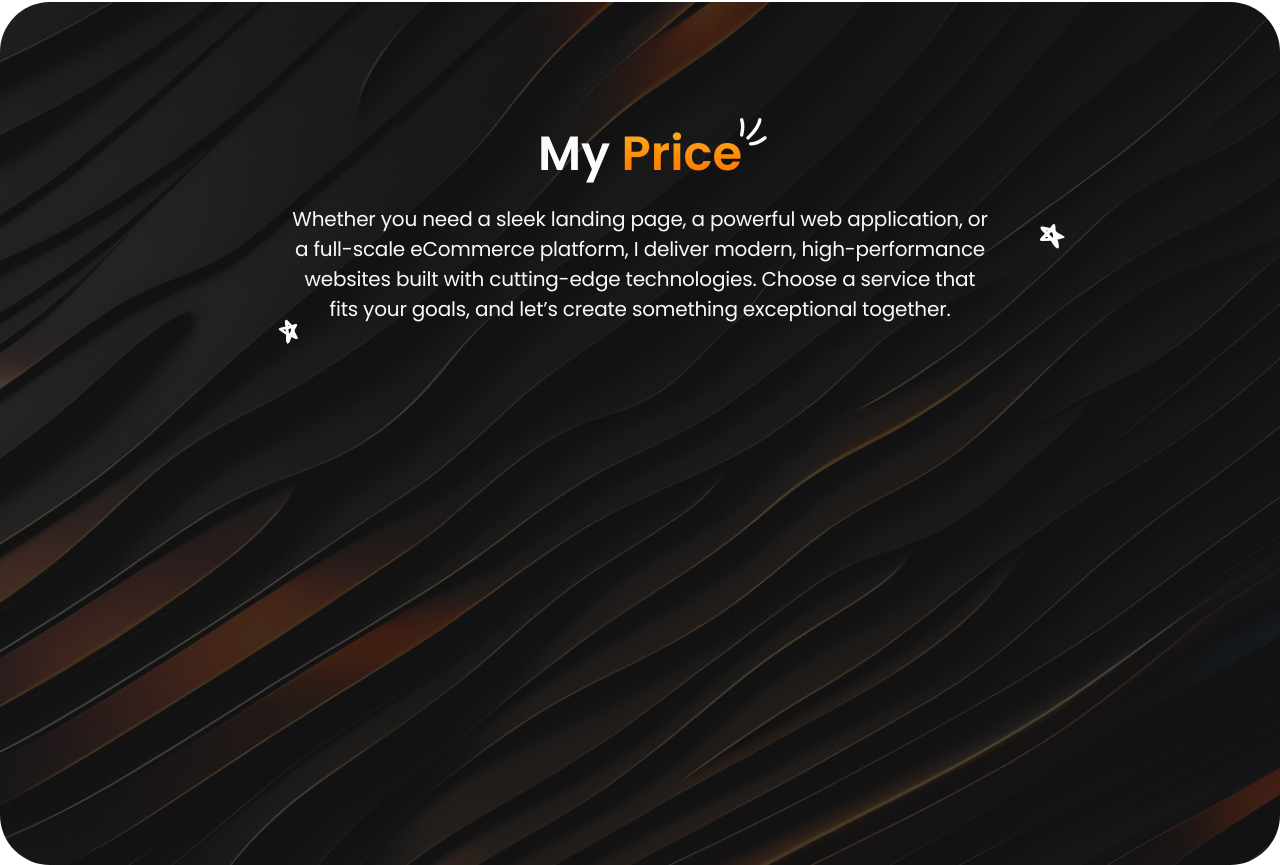
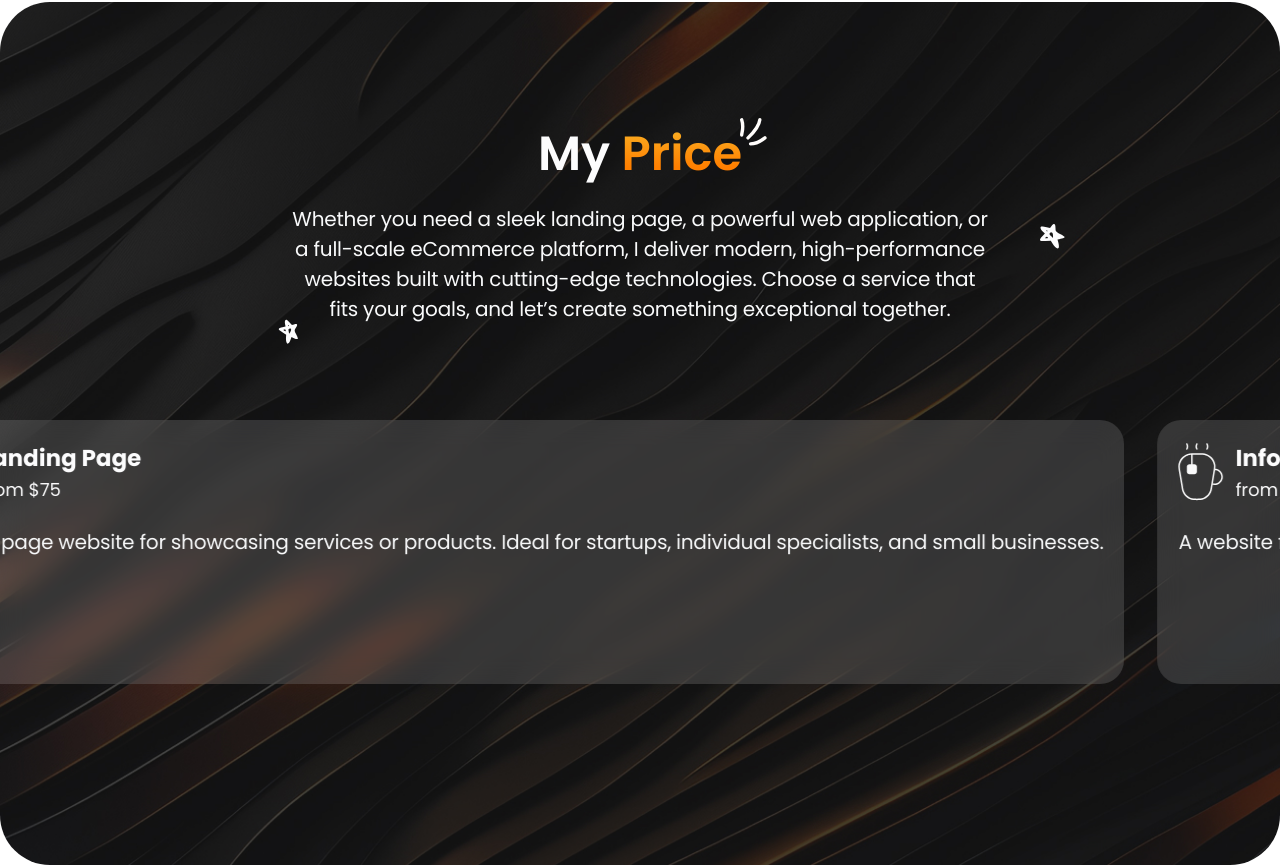
Before and after one commit to Isterya/my-portfolio, a React (Create React App) app: page / in a window 1280 px wide. Shown: the part 4815-5680 px from the top of the page. Built offline with nearby package versions, Linux system fonts and the light colour scheme.

Commit message:
feat: implement carousel in Price section

```diff
--- /dev/null
+++ b/src/components/priceCard/PriceCard.tsx
@@ -0,0 +1,38 @@
+import './priceCard.scss';
+
+interface PriceCardProps {
+  title: string;
+  icon: string;
+  price: number | 'negotiable';
+  description: string;
+}
+
+const PriceCard: React.FC<PriceCardProps> = ({
+  title,
+  icon,
+  price,
+  description,
+}) => {
+  return (
+    <div className="price-card">
+      <div className="price-card__header">
+        <img
+          src={icon}
+          alt="Icon for price card"
+          className="price-card__icon"
+        />
+
+        <div className="price-card__text">
+          <h3 className="price-card__title">{title}</h3>
+          <p className="price-card__cost">
+            {typeof price === 'number' ? `from $${price}` : `price ${price}`}
+          </p>
+        </div>
+      </div>
+
+      <p className="price-card__descr">{description}</p>
+    </div>
+  );
+};
+
+export default PriceCard;
--- /dev/null
+++ b/src/components/priceCard/priceCard.scss
@@ -0,0 +1,48 @@
+.price-card {
+  border-radius: 24px;
+  padding: 21px;
+  min-width: 784px;
+  height: 264px;
+  backdrop-filter: blur(14px);
+  background: rgba(255, 255, 255, 0.14);
+  display: flex;
+  flex-direction: column;
+  gap: 24px;
+  flex-shrink: 0;
+
+  &__header {
+    display: flex;
+    gap: 12px;
+  }
+
+  &__icon {
+    max-width: 55px;
+  }
+
+  &__text {
+    display: flex;
+    flex-direction: column;
+  }
+
+  &__title {
+    font-weight: 700;
+    font-size: 23px;
+    line-height: 35px;
+    color: #fcfcfd;
+  }
+
+  &__cost {
+    font-weight: 400;
+    font-size: 18px;
+    line-height: 27px;
+    color: #fcfcfd;
+  }
+
+  &__descr {
+    font-weight: 400;
+    line-height: 30px;
+    font-size: 20px;
+    letter-spacing: -0.01em;
+    color: #f9fafb;
+  }
+}
--- a/src/sections/price/Price.tsx
+++ b/src/sections/price/Price.tsx
@@ -1,4 +1,64 @@
+import PriceCard from '../../components/priceCard/PriceCard';
+
 import './price.scss';
+
+import landingIcon from '../../assets/icons/price/landing.svg';
+import infoIcon from '../../assets/icons/price/informational.svg';
+import commerceIcon from '../../assets/icons/price/e-commerce.svg';
+import webAppIcon from '../../assets/icons/price/web-application.svg';
+import corporateIcon from '../../assets/icons/price/corporate.svg';
+import customIcon from '../../assets/icons/price/custom.svg';
+
+const priceData = [
+  {
+    id: 1,
+    title: 'Landing Page',
+    icon: landingIcon,
+    price: 75,
+    description:
+      'A single-page website for showcasing services or products. Ideal for startups, individual specialists, and small businesses.',
+  },
+  {
+    id: 2,
+    title: 'Informational Website',
+    icon: infoIcon,
+    price: 90,
+    description:
+      'A website for blogs, portfolios, or news platforms. A great solution for delivering content to your audience.',
+  },
+  {
+    id: 3,
+    title: 'E-commerce Website',
+    icon: commerceIcon,
+    price: 120,
+    description:
+      'A full-featured online sales tool with payment system integration, a product catalog, filters, and a shopping cart.',
+  },
+  {
+    id: 4,
+    title: 'Web Application',
+    icon: webAppIcon,
+    price: 150,
+    description:
+      'A browser-based application with interactive features. Built with modern technologies to enhance user experience.',
+  },
+  {
+    id: 5,
+    title: 'Corporate Website',
+    icon: corporateIcon,
+    price: 100,
+    description:
+      'A business-oriented website with scalable features, such as internal CRM, booking forms, or analytics integration.',
+  },
+  {
+    id: 6,
+    title: 'Custom Project',
+    icon: customIcon,
+    price: 'negotiable' as 'negotiable',
+    description:
+      'A tailor-made website with a unique design and functionality to meet your specific needs and preferences.',
+  },
+];
 
 const Price = () => {
   return (
@@ -24,6 +84,17 @@ const Price = () => {
           </div>
         </div>
       </div>
+
+      <div className="price-carousel">
+        <div className="price-carousel__track">
+          {priceData.concat(priceData).map((price) => (
+            <PriceCard
+              key={price.id}
+              {...price}
+            />
+          ))}
+        </div>
+      </div>
     </section>
   );
 };
--- a/src/sections/price/price.scss
+++ b/src/sections/price/price.scss
@@ -84,4 +84,25 @@
       }
     }
   }
+
+  &-carousel {
+    margin-top: 96px;
+    overflow: hidden;
+    width: 100%;
+
+    &__track {
+      display: flex;
+      gap: 33px;
+      animation: scroll 40s linear infinite;
+    }
+  }
 }
+
+@keyframes scroll {
+  0% {
+    transform: translateX(0%);
+  }
+  100% {
+    transform: translateX(-50%);
+  }
+}
```
